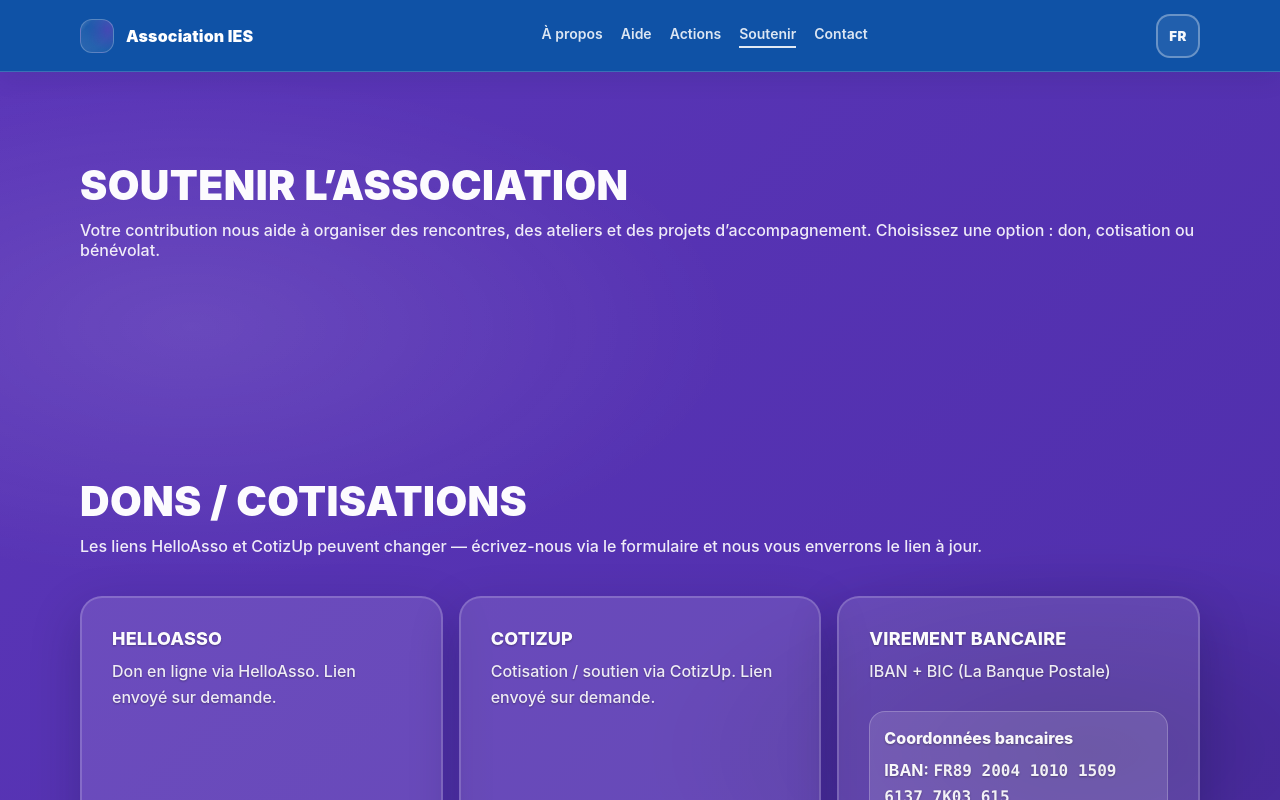
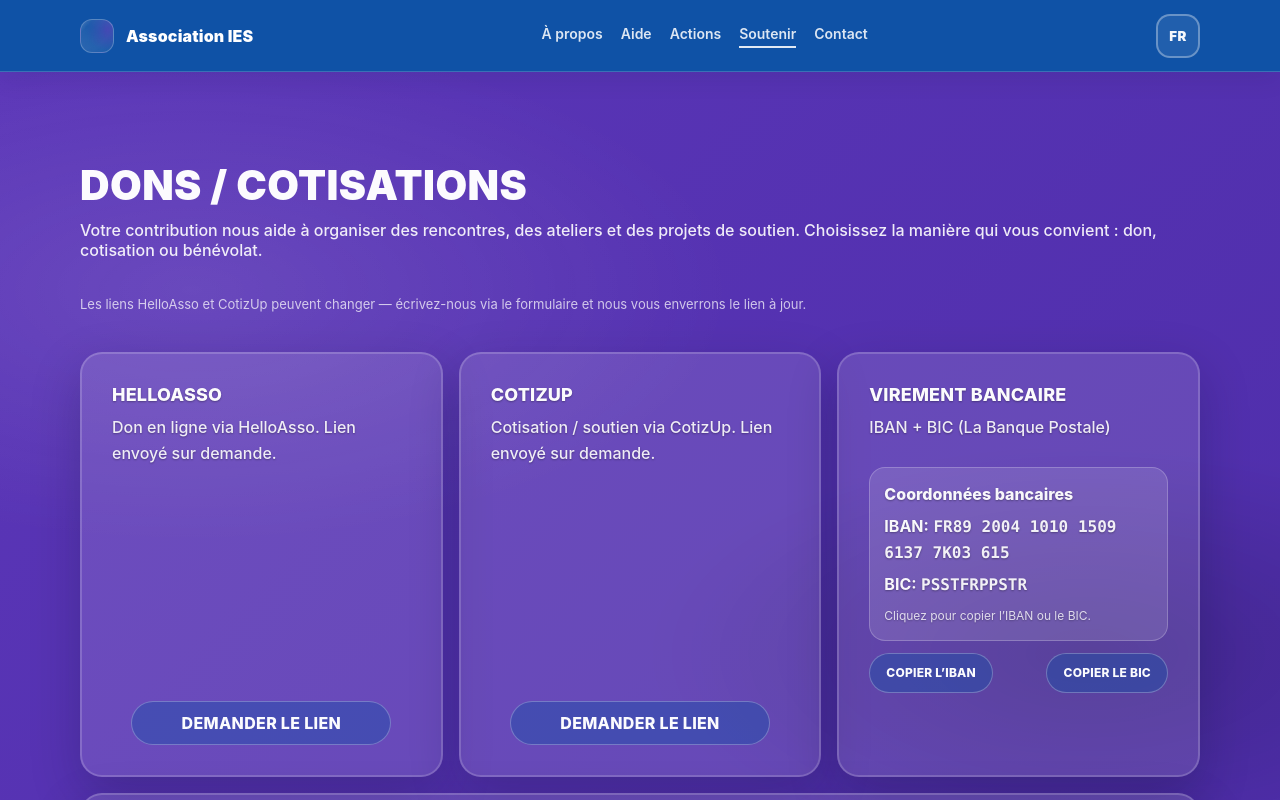
Before and after one commit to aslanzubairaev/Association-IES-, a Next.js app: page /fr/soutenir in a window 1280 px wide. Shown: the top 800 px of the page. Built offline with nearby package versions, Linux system fonts and the light colour scheme.

Commit message:
на странице ПОДДЕРЖАТЬ именил структуру убрав герой блок

```diff
--- a/src/app/[locale]/soutenir/page.tsx
+++ b/src/app/[locale]/soutenir/page.tsx
@@ -17,30 +17,17 @@ export default function SoutenirPage({ params }: { params: { locale: "ru" | "fr"
 
   return (
     <main className="page--purple support-page">
-      {/* HERO / Вступление: коротко объясняем, зачем нужна поддержка. */}
+      {/* Донат / Dons: три понятных способа, без выдуманных ссылок и реквизитов. */}
       <section className="section section--purple support-donate-section">
         <Container>
           <div className="section-head">
             <h1 className="h2" style={{ color: "rgba(255,255,255,.98)" }}>
-              {text.heroTitle}
+              {text.donateTitle}
             </h1>
-            <p className="muted-on-dark" style={{ color: "rgba(255,255,255,.90)" }}>
-              {text.heroLead}
-            </p>
-          </div>
-        </Container>
-      </section>
-
-      {/* Донат / Dons: три понятных способа, без выдуманных ссылок и реквизитов. */}
-      <section className="section section--purple">
-        <Container>
-          <div className="section-head">
-            <h2 className="h2" style={{ color: "rgba(255,255,255,.98)" }}>
-              {text.donateTitle}
-            </h2>
             <p className="muted-on-dark" style={{ color: "rgba(255,255,255,.90)" }}>
               {text.donateLead}
             </p>
+            <p className="note">{text.donateNote}</p>
           </div>
 
           {/* Сетка из трёх карточек: одинаковая структура помогает быстро сравнить варианты. */}
--- a/src/content/actions.ts
+++ b/src/content/actions.ts
@@ -1034,10 +1034,9 @@ export const privacyPageCopy: Record<ActionsLocale, PrivacyPageCopy> = {
 };
 
 type SoutenirCopy = {
-  heroTitle: string;
-  heroLead: string;
   donateTitle: string;
   donateLead: string;
+  donateNote: string;
   ctaWriteUs: string;
   helloAssoTitle: string;
   helloAssoText: string;
@@ -1056,11 +1055,10 @@ type SoutenirCopy = {
 
 export const soutenirCopy: Record<ActionsLocale, SoutenirCopy> = {
   fr: {
-    heroTitle: "SOUTENIR L’ASSOCIATION",
-    heroLead:
-      "Votre contribution nous aide à organiser des rencontres, des ateliers et des projets d’accompagnement. Choisissez une option : don, cotisation ou bénévolat.",
     donateTitle: "DONS / COTISATIONS",
     donateLead:
+      "Votre contribution nous aide à organiser des rencontres, des ateliers et des projets de soutien. Choisissez la manière qui vous convient : don, cotisation ou bénévolat.",
+    donateNote:
       "Les liens HelloAsso et CotizUp peuvent changer — écrivez-nous via le formulaire et nous vous enverrons le lien à jour.",
     ctaWriteUs: "Demander le lien",
     helloAssoTitle: "HelloAsso",
@@ -1079,11 +1077,10 @@ export const soutenirCopy: Record<ActionsLocale, SoutenirCopy> = {
     howToHelpItems: ["Aide lors des rencontres", "Traduction et rédaction", "Organisation et logistique", "Photo/vidéo et médias"],
   },
   ru: {
-    heroTitle: "ПОДДЕРЖАТЬ АССОЦИАЦИЮ",
-    heroLead:
-      "Ваш вклад помогает нам проводить встречи, занятия и проекты поддержки. Выберите удобный способ: донат, взнос или волонтёрство.",
     donateTitle: "ДОНАТ / ВЗНОСЫ",
     donateLead:
+      "Ваш вклад помогает нам проводить встречи, занятия и проекты поддержки. Выберите удобный способ: донат, взнос или волонтёрство.",
+    donateNote:
       "Ссылки HelloAsso и CotizUp могут обновляться — напишите нам через форму, и мы пришлём актуальную.",
     ctaWriteUs: "Запросить ссылку",
     helloAssoTitle: "HelloAsso",
```
